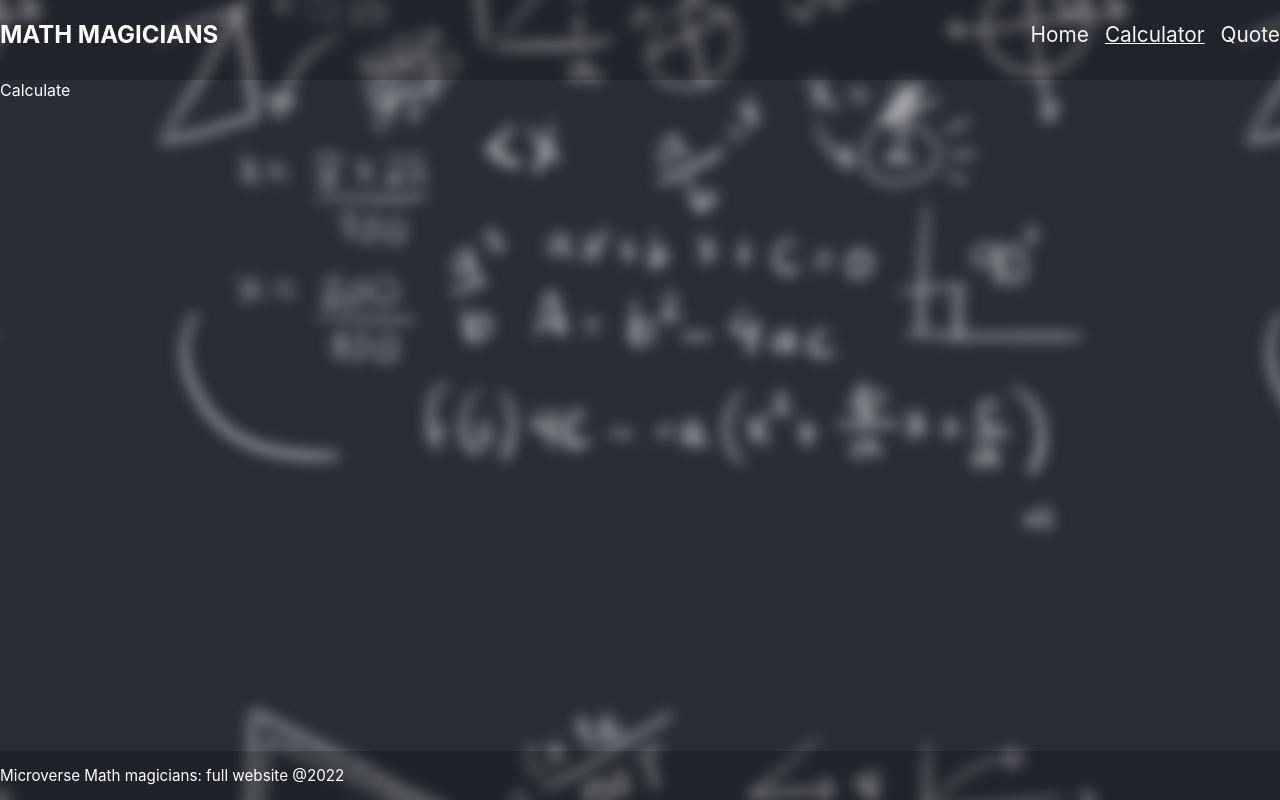
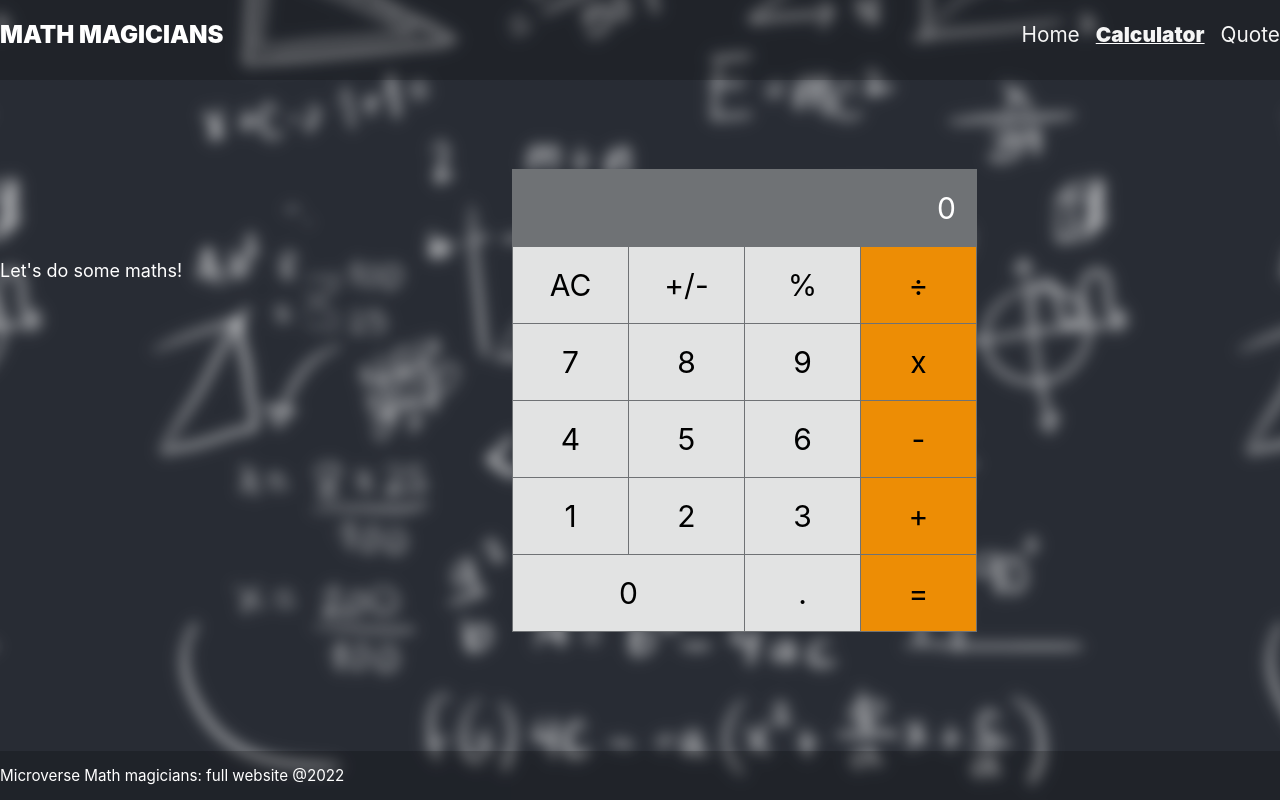
Before and after one commit to SSEKPIUS/Microverse-Math-magicians, a React (Create React App) app: page /calculator in a window 1280 px wide. Built offline with nearby package versions, Linux system fonts and the light colour scheme.

Commit message:
all pages

```diff
--- a/src/components/Calculate.js
+++ b/src/components/Calculate.js
@@ -1,5 +1,16 @@
 import React from 'react';
+import styles from './Calculate.module.css';
+import Calculator from './Calculator';
 
-const Calculate = () => <>Calculate</>;
+const Calculate = () => (
+  <div className={styles.calculator}>
+    <div>
+      <span>Let&apos;s do some maths!</span>
+    </div>
+    <div>
+      <Calculator />
+    </div>
+  </div>
+);
 
 export default Calculate;
--- /dev/null
+++ b/src/components/Calculate.module.css
@@ -0,0 +1,20 @@
+.calculator {
+  display: flex;
+  flex-direction: row;
+}
+
+.calculator > div:first-child {
+    flex-basis: 40%;
+    display: flex;
+    align-items: flex-start;
+    justify-content: flex-start;
+    padding-top: 10em;
+    font-size: large;
+}
+
+.calculator > div:nth-child(2) {
+    flex-basis: 60%;
+    display: flex;
+    align-items: center;
+    height: 80vh;
+}
--- a/src/components/Calculator.js
+++ b/src/components/Calculator.js
@@ -1,7 +1,7 @@
 import React, { useState } from 'react';
 import Result from './result';
 import Key from './key';
-import './Calculator.module.css';
+import './Calculator.css';
 
 const Calculator = () => {
   const [items, setItems] = useState({ total: null, next: null, operation: null });
--- a/src/components/Error.js
+++ b/src/components/Error.js
@@ -1,5 +1,14 @@
 import React from 'react';
 
-const Error = () => <>Error</>;
+const Error = () => (
+  <>
+    <div className="error">
+      <span>
+        <span style={{ color: 'red' }}>Error! </span>
+        Page not Found
+      </span>
+    </div>
+  </>
+);
 
 export default Error;
--- a/src/components/Home.js
+++ b/src/components/Home.js
@@ -2,7 +2,7 @@ import React from 'react';
 
 const Home = () => (
   <>
-    <h2>Welcome to our page!</h2>
+    <h2 style={{ marginTop: '4em', marginBottom: '3em' }}>Welcome to our page!</h2>
     <p>
       Labore lorem ipsum gubergren ipsum vero no sed amet ipsum dolor. Vero aliquyam
       tempor diam sit accusam. Voluptua ea sit et et justo tempor magna.
--- a/src/components/Nav.module.css
+++ b/src/components/Nav.module.css
@@ -6,6 +6,7 @@ nav {
 
 h1 {
     text-transform: uppercase;
+    font-weight: 900;
 }
 
 ul {
--- a/src/index.css
+++ b/src/index.css
@@ -47,6 +47,7 @@ body {
 
 .selected {
   text-decoration: underline !important;
+  font-weight: 900;
 }
 
 p {
@@ -68,3 +69,10 @@ p {
   width: 80%;
   font-size: 1.5em;
 }
+
+.error {
+  display: flex;
+  height: 90vh;
+  align-items: center;
+  justify-content: center;
+}
```
Also changed, not shown: src/components/Calculator.css (renamed from src/components/Calculator.module.css).
